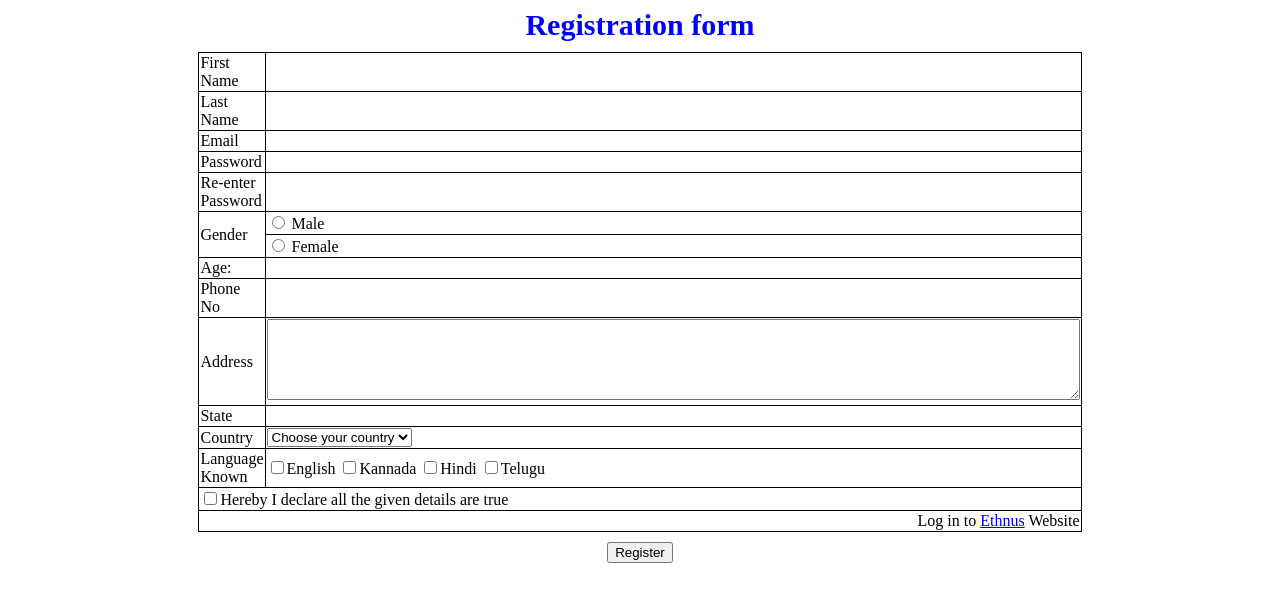
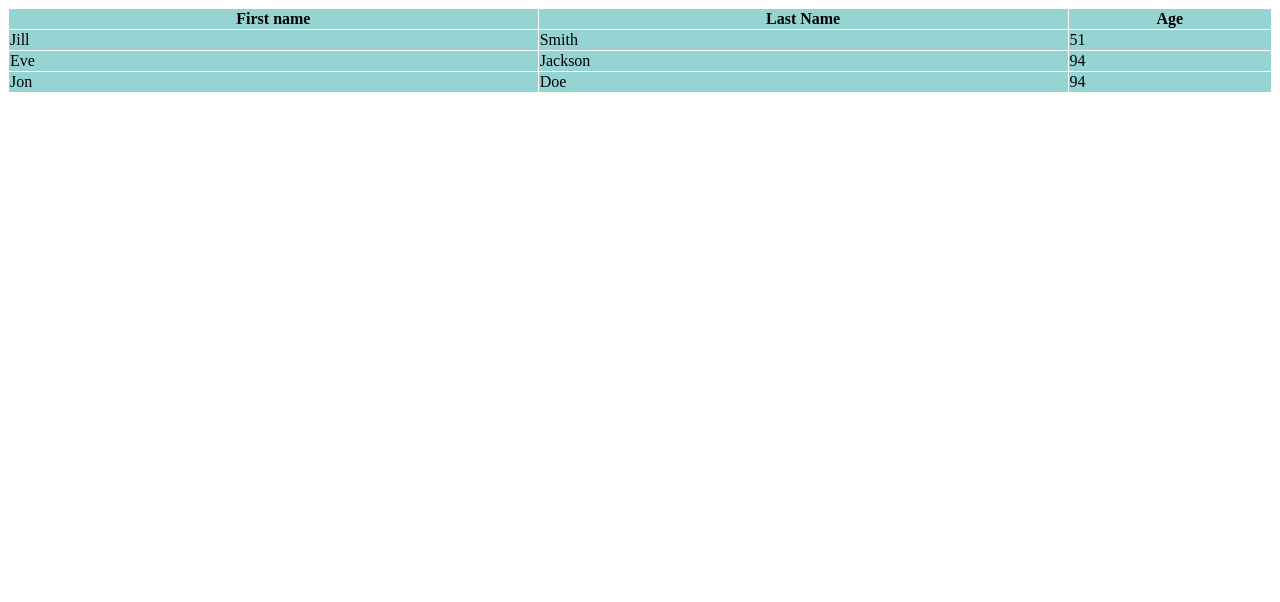
Before and after one commit to Bhaibhav08/Bhaibhav_Tasks_MS, a plain HTML site: page Task1.html in a window 1280 px wide. Drawn offline with Linux system fonts and the light colour scheme.

Commit message:
Update Task1.html

```diff
--- a/Task5.html
+++ b/Task1.html
@@ -3,96 +3,43 @@
 <head>
     <meta charset="UTF-8">
     <meta name="viewport" content="width=device-width, initial-scale=1.0">
-    <title>Task 5</title>
-    <style>
-        caption{
-            font-size:30px ;
-            color: blue;
-            margin-bottom: 10px;
-            font-weight: bolder;
-        }
-        div{
-            margin-top: 10px;
-            text-align: center;
-        }
-        table{
-            margin-left: auto;
-            margin-right: auto;
-            width: 60%;
-        }
-        table,td{
-            border: 1px solid black;
-            border-collapse: collapse;
-        }
-    </style>
+    <title>Task_1_table</title>
+    <link rel="stylesheet" href="./style.css">
+
 </head>
-<table>
-    <caption>Registration form</caption>
-    <tr>
-        <td style="width: 20%; ">First Name</td>
-        <td style="width: 45%; "></td>
-    </tr>
-    <tr>
-        <td style="width: 20%; ">Last Name</td>
-        <td style="width: 45%; "></td>
-    </tr>
-    <tr>
-        <td style="width: 15%; ">Email</td>
-        <td style="width: 45%; "></td>
-    </tr>
-    <tr>
-        <td style="width: 15%; ">Password</td>
-        <td style="width: 45%; "></td>
-    </tr>
-    <tr>
-        <td style="width: 15%; ">Re-enter Password</td>
-        <td style="width: 45%; "></td>
-    </tr>
-    <tr>
-        <td rowspan="2" style="width: 15%; height: 40px; ">Gender</td>
-        <td style="width: 45%; "><input type="radio"> Male</td>
-    </tr>
-    <tr>
-        <td style="width: 45%;"><input type="radio"> Female</td>
-    </tr>
-    <tr>
-        <td style="width: 15%; ">Age:</td>
-        <td style="width: 45%; "></td>
-    </tr>
-    <tr>
-        <td style="width: 15%; ">Phone No</td>
-        <td style="width: 45%; "></td>
-    </tr>
-    <tr>
-        <td style="width: 15%; ">Address</td>
-        <td style="width: 45%; "><textarea name="" id="" cols="99" rows="5"></textarea></td>
-    </tr>
-    <tr>
-        <td style="width: 15%; ">State</td>
-        <td style="width: 45%; "></td>
-    </tr>
-    <tr>
-        <td style="width: 15%; ">Country</td>
-        <td style="width: 45%; "><select id="country"><option value="country">Choose your country</option></select></td>
-    </tr>
-    <tr>
-        <td style="width: 15%; ">Language Known</td>
-        <td style="width: 45%; "><input type="checkbox"><label for="english">English </label><input type="checkbox"><label for="Kannada">Kannada </label><input type="checkbox"><label for="hindi">Hindi </label><input type="checkbox"><label for="telugu">Telugu </label></td>
-    </tr>
-    <tr>
-        <td colspan="2"> <input type="checkbox"><label>Hereby I declare all the given details are true </label></td>
-    </tr>
-    <tr>
-        <td colspan="2" style="text-align: right;">Log in to <a href="d">Ethnus</a> Website</td>
-    </tr>
+<style>
+    table , th, td{
+    border: 1px solid white;
+    border-collapse: collapse;
+}
+</style>
+<body>
 
+    <table style="width: 100%;">
+        <tr style="background-color: #96D4D4;" >
+            <th style="width: 70;">First name</th>
+            <th>Last Name</th>
+            <th>Age</th>
+        </tr>
 
+        <tr style="background-color: #96D4D4" >
+            <td>Jill</td>
+            <td>Smith</td>
+            <td>51</td>
+        </tr>
 
-</table>
-<div>
-<input type="submit" value="Register" >
-</div>
-<body>
+        <tr style="background-color: #96D4D4" >
+            <td>Eve</td>
+            <td>Jackson</td>
+            <td>94</td>
+
+            <tr style="background-color: #96D4D4" >
+                <td>Jon</td>
+                <td>Doe</td>
+                <td>94</td>
+            </tr>
+        </tr>
+    </table>
 
 </body>
 </html>
```
